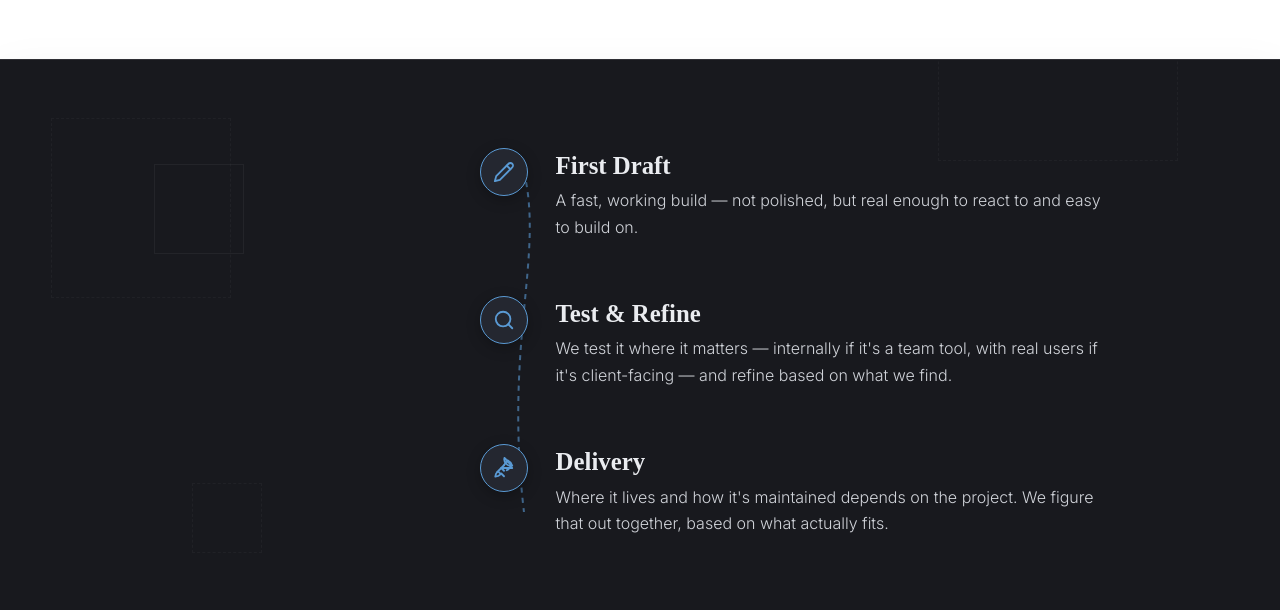
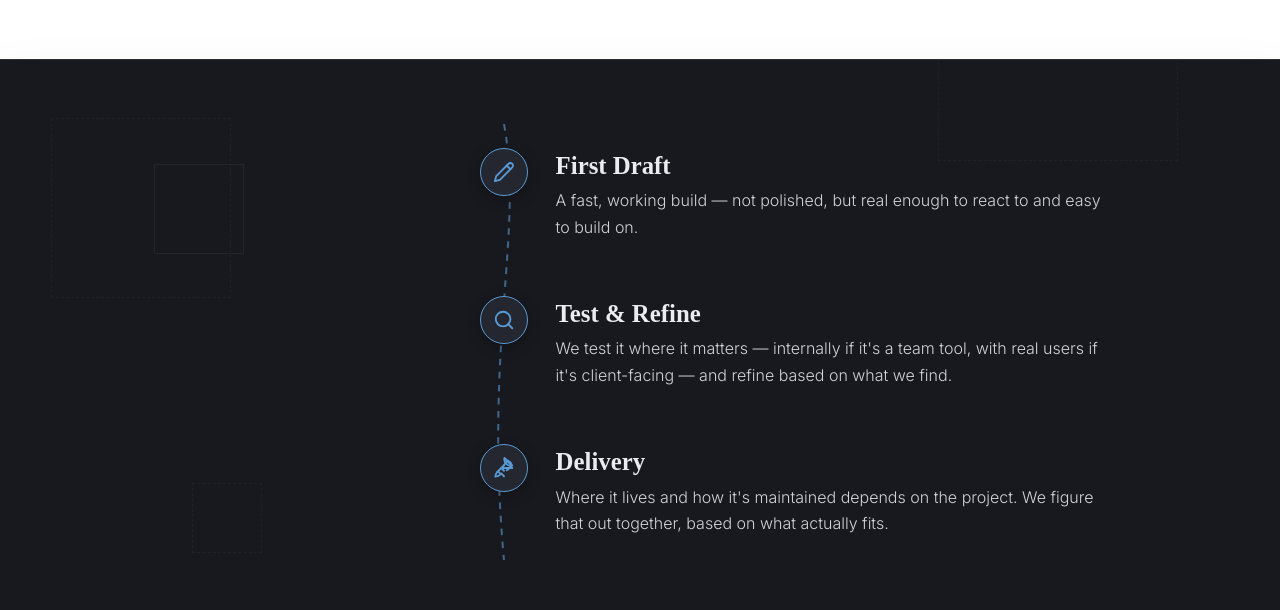
Before and after one commit to Irene2828/porfoliojuly, a Next.js app: page / in a window 1280 px wide. Shown: the part 2002-2612 px from the top of the page. Built offline with nearby package versions, Linux system fonts and the light colour scheme; no server answers; the database is empty; a web font is replaced by a local one.

Commit message:
Center vertical dashed curve through icon centers from top to bottom

```diff
--- a/src/app/v2/components/ServicesV2.tsx
+++ b/src/app/v2/components/ServicesV2.tsx
@@ -529,22 +529,22 @@ export default function ServicesV2() {
             position: 'relative',
             padding: '1.5rem 0'
           }}>
-            {/* SVG Curved Dashed Connecting Path running vertically */}
+            {/* SVG Curved Dashed Connecting Path running centrally top to bottom through icons */}
             <svg
               style={{
                 position: 'absolute',
-                top: '48px',
-                left: '24px',
-                width: '40px',
-                height: 'calc(100% - 96px)',
+                top: 0,
+                left: 0,
+                width: '48px',
+                height: '100%',
                 pointerEvents: 'none',
                 zIndex: 1
               }}
-              viewBox="0 0 40 400"
+              viewBox="0 0 48 400"
               preserveAspectRatio="none"
             >
               <path
-                d="M 20,0 C 40,100 0,200 20,400"
+                d="M 24,0 C 44,100 4,200 24,400"
                 fill="none"
                 stroke="#5a9ad4"
                 strokeWidth="2"
```
